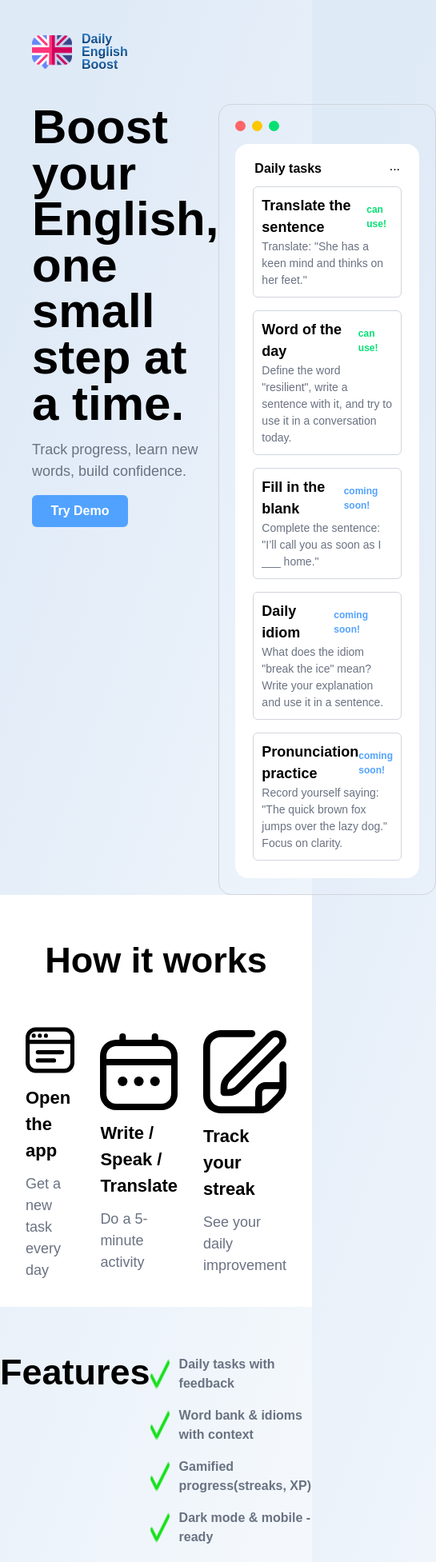
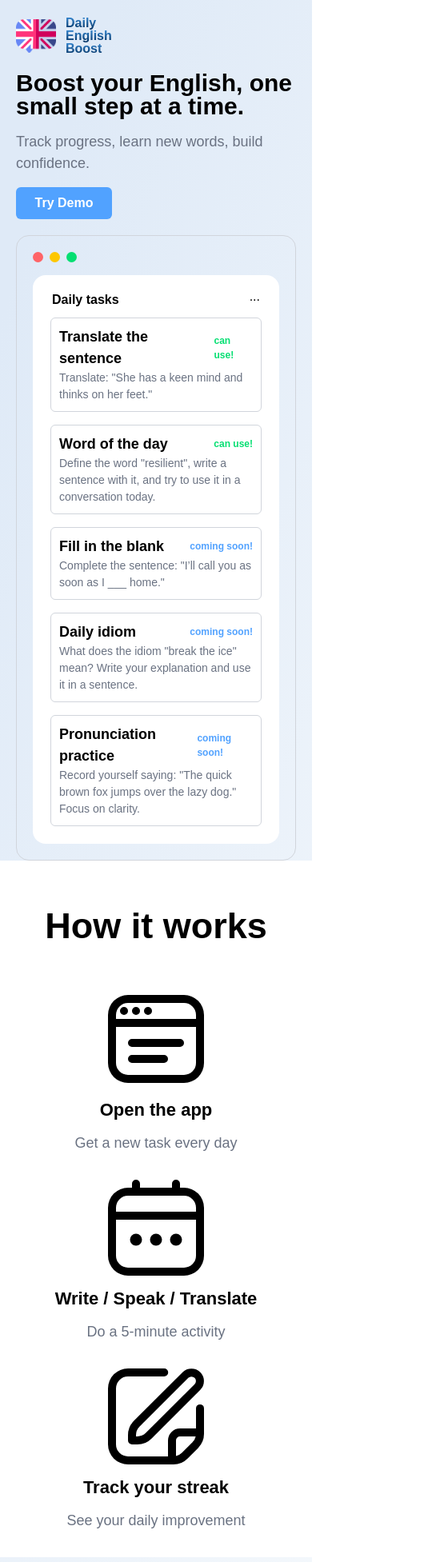
Before and after one commit to OlehWhite/daily-english-boost, a Next.js app: page / in a window 390 px wide. Shown: the top 1953 px of the page at 80% size, 545 px wide, since content can reach past the window. Built offline with nearby package versions, Linux system fonts and the light colour scheme; no server answers.

Commit message:
Implemented responsive on the small devises (#5)
Co-authored-by: Bilostotskyi-Oleh <oleh.bilostotskyi@gointeractive.co>

```diff
--- a/components/landing-page/feature/Features.tsx
+++ b/components/landing-page/feature/Features.tsx
@@ -18,7 +18,10 @@ const Features = () => {
       initial="hidden"
       variants={topAnimations}
       animate={isInView ? 'visible' : 'hidden'}
-      className="flex justify-between w-full max-w-[1000px] m-[0_auto] pt-[60px]"
+      className="
+        flex flex-col items-center gap-10 justify-between w-full max-w-[1000px] m-[0_auto] pt-[60px] px-[20px]
+        md:flex-row
+      "
     >
       <h2 className="text-[45px] leading-[96%] font-bold">Features</h2>
 
--- a/components/landing-page/header/Header.tsx
+++ b/components/landing-page/header/Header.tsx
@@ -5,7 +5,12 @@ import Logo from '@/components/landing-page/header/Logo';
 
 const Header = () => {
   return (
-    <header className="flex items-center justify-between p-[40px] w-full max-w-[1440px] m-[0_auto]">
+    <header
+      className="
+      flex items-center justify-between p-[20px] w-full max-w-[1440px] m-[0_auto]
+      lg:p-[40px]
+    "
+    >
       <Logo />
       <Client />
     </header>
--- a/components/landing-page/herro/Herro.tsx
+++ b/components/landing-page/herro/Herro.tsx
@@ -3,7 +3,13 @@ import Introduction from '@/components/landing-page/herro/Introduction';
 
 const Herro = () => {
   return (
-    <section className="flex justify-between m-[0_auto] px-[40px] w-full max-w-[1000px]">
+    <section
+      className="
+        flex flex-col gap-5 items-center justify-between m-[0_auto] px-[20px] w-full max-w-[1000px]
+        md:flex-row
+        lg:px-[40px] lg:items-start
+      "
+    >
       <Introduction />
       <DailyTasks />
     </section>
--- a/components/landing-page/herro/Introduction.tsx
+++ b/components/landing-page/herro/Introduction.tsx
@@ -18,7 +18,13 @@ const Introduction = () => {
       variants={rightFeedbacksAnimations}
       className="flex flex-col gap-4 w-full max-w-[400px]"
     >
-      <h1 className="text-[60px] leading-[96%] font-bold">
+      <h1
+        className="
+          text-[30px] leading-[96%] font-bold
+          md:text-[45px]
+          lg:text-[60px]
+        "
+      >
         Boost your English, one small step at a time.
       </h1>
 
--- a/components/landing-page/how-it-works/HowItWorks.tsx
+++ b/components/landing-page/how-it-works/HowItWorks.tsx
@@ -21,7 +21,13 @@ const HowItWorks = () => {
     >
       <h2 className="text-[45px] leading-[96%] font-bold">How it works</h2>
 
-      <motion.div variants={introDesAnimations} className="flex gap-8">
+      <motion.div
+        variants={introDesAnimations}
+        className="
+          flex flex-col gap-8
+          md:flex-row
+        "
+      >
         {howItWorks.map((element) => (
           <InfoBlock key={element.id} element={element} />
         ))}
--- a/components/landing-page/how-it-works/InfoBlock.tsx
+++ b/components/landing-page/how-it-works/InfoBlock.tsx
@@ -13,9 +13,9 @@ const InfoBlock = ({ element }: Props) => {
       variants={childVerticalAnimations}
       className="flex flex-col gap-3 justify-center items-center "
     >
-      <Image src={element.icon} width={150} height={150} alt={element.title} />
-      <h3 className="text-[22px] font-bold">{element.title}</h3>
-      <p className="text-[18px] text-gray-500">{element.description}</p>
+      <Image src={element.icon} width={120} height={120} alt={element.title} />
+      <h3 className="text-[22px] font-bold text-center">{element.title}</h3>
+      <p className="text-[18px] text-gray-500 text-center">{element.description}</p>
     </motion.div>
   );
 };
```
